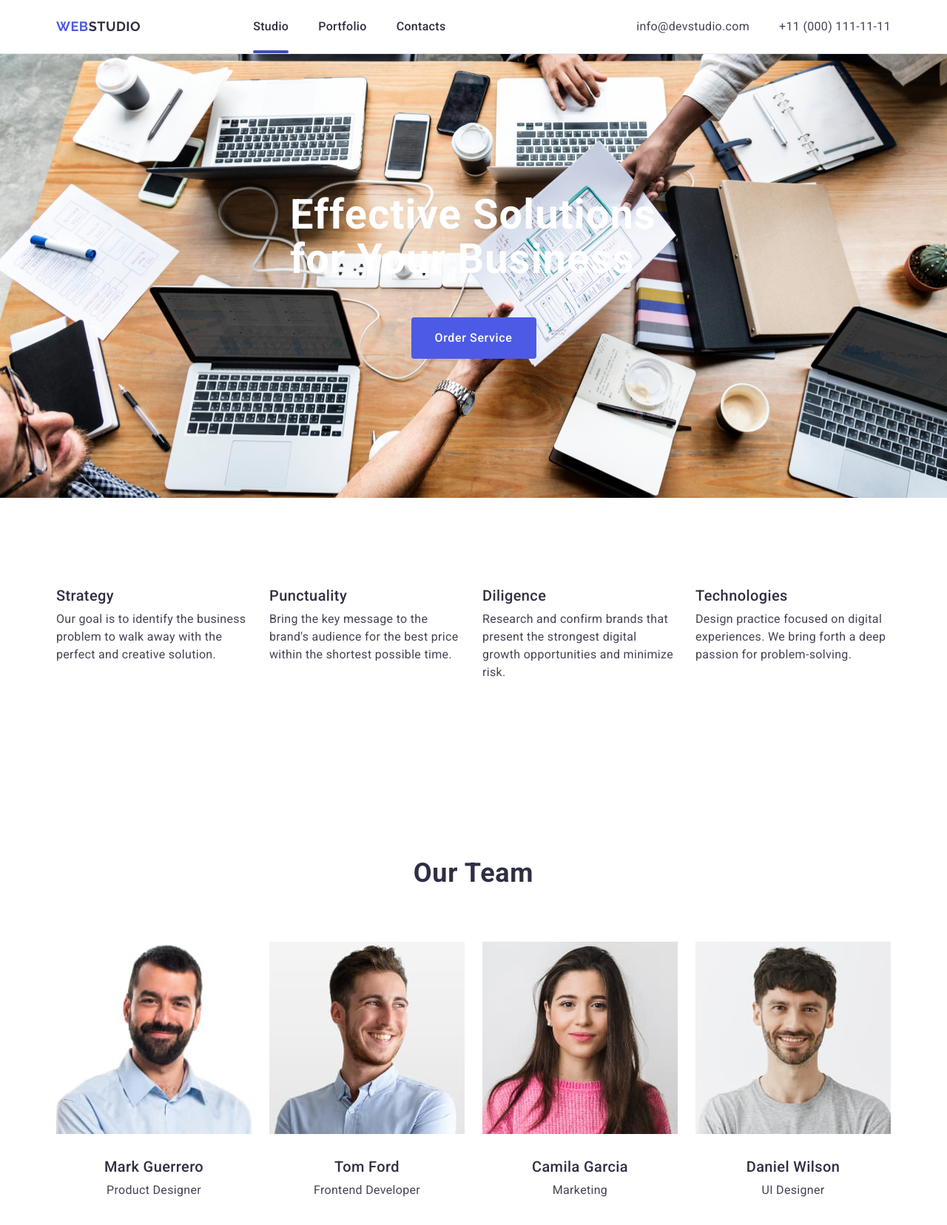
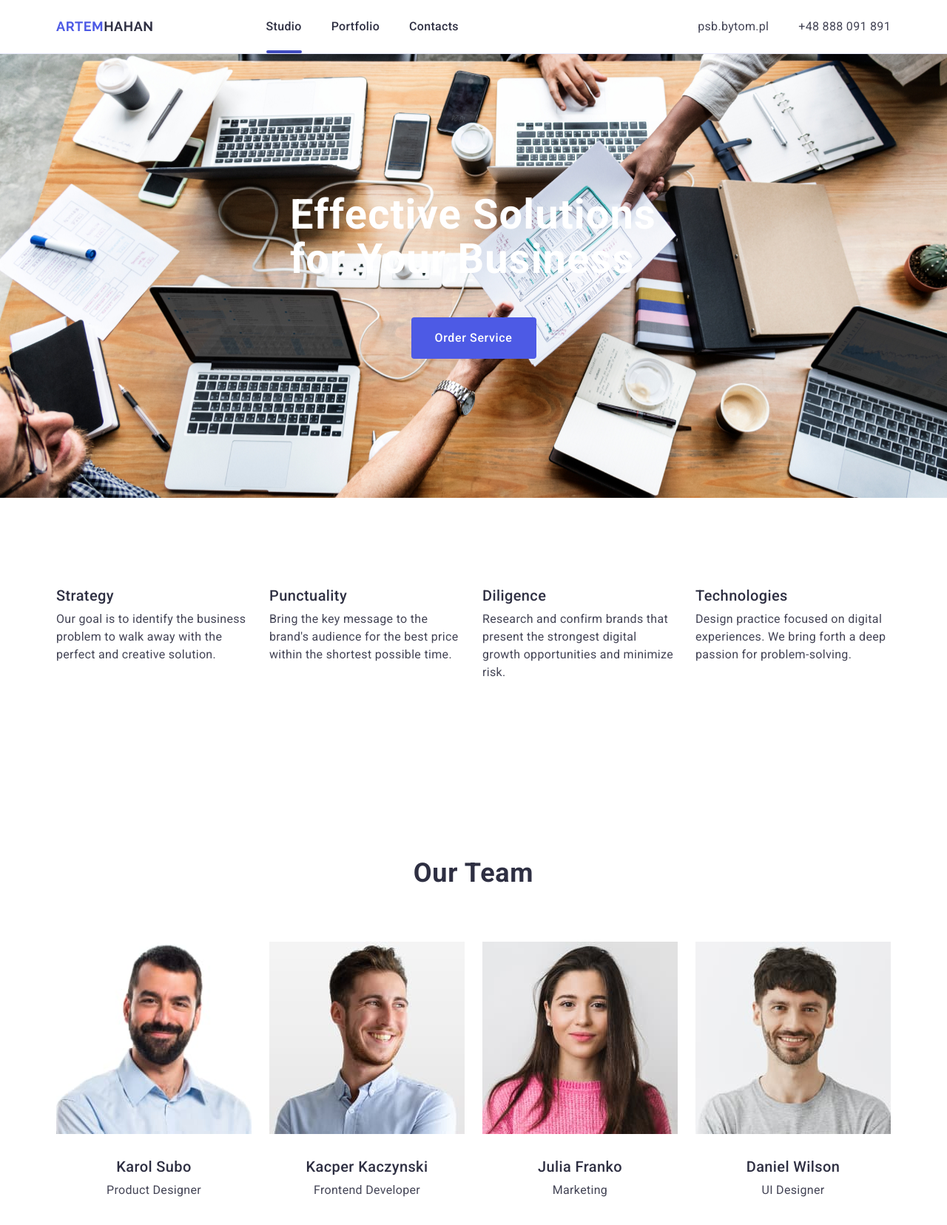
Before and after one commit to Artemidanika/kukuwork, a plain HTML site: page index.html in a window 1280 px wide. Shown: the top 1656 px of the page at 74% size. Drawn offline with nearby package versions, Linux system fonts and the light colour scheme.

Commit message:
Update index.html

```diff
--- a/index.html
+++ b/index.html
@@ -22,7 +22,7 @@
 
     <nav class="header-nav">
 
-      <a href="./index.html" class="logo-header log">Web<span class="studio-nav log">Studio</span></a>
+      <a href="./index.html" class="logo-header log">Artem<span class="studio-nav log">Hahan</span></a>
 
       <ul class="list-nav">
         <li class="main-list-nav"><a href="./index.html" class="header-item after">Studio</a></li>
@@ -33,10 +33,10 @@
     <address class="address-header">
       <ul class="list-address" id="contacts">
         <li class="list-contact">
-          <a href="mailto:info@devstudio.com" class="contact">info@devstudio.com</a>
+          <a href="mailto:info@devstudio.com" class="contact">psb.bytom.pl</a>
         </li>
         <li class="list-contact">
-          <a href="tel:+110001111111" class="contact">+11 (000) 111-11-11</a>
+          <a href="tel:+110001111111" class="contact">+48 888 091 891</a>
         </li>
       </ul>
     </address>
@@ -95,7 +95,7 @@
         <li class="workering">
           <img src="./images/mark.jpg" alt="pip" width="264" height="260" class="images-worker fotoworker" />
           <div class="container-worker">
-          <h3 class="section-main">Mark Guerrero</h3>
+          <h3 class="section-main">Karol Subo</h3>
           <p class="text-main help">Product Designer</p>
         </div>
         </li>
@@ -104,7 +104,7 @@
 
           <img src="./images/tom.jpg" alt="pep" width="264" height="260" class="images-worker fotoworker" />
           <div class="container-worker">
-          <h3 class="section-main">Tom Ford</h3>
+          <h3 class="section-main">Kacper Kaczynski</h3>
           <p class="text-main help">Frontend Developer</p>
         </div>
         </li>
@@ -113,7 +113,7 @@
 
           <img src="./images/camila.jpg" alt="pup" width="264" height="260" class="images-worker" />
           <div class="container-worker">
-          <h3 class="section-main">Camila Garcia</h3>
+          <h3 class="section-main">Julia Franko</h3>
           <p class="text-main help">Marketing</p>
           </div>
         </li>
@@ -190,8 +190,7 @@
     <a href="./index.html" class="studio-footer color-footer">Web<span class="studio-footer logo-footer">Studio</span></a>
 
     <p class="footer-text">
-      Increase the flow of customers and sales for your business with digital
-      marketing & growth solutions.
+      Artem Hahan 2 M
 
     </p>
   </div>
```
